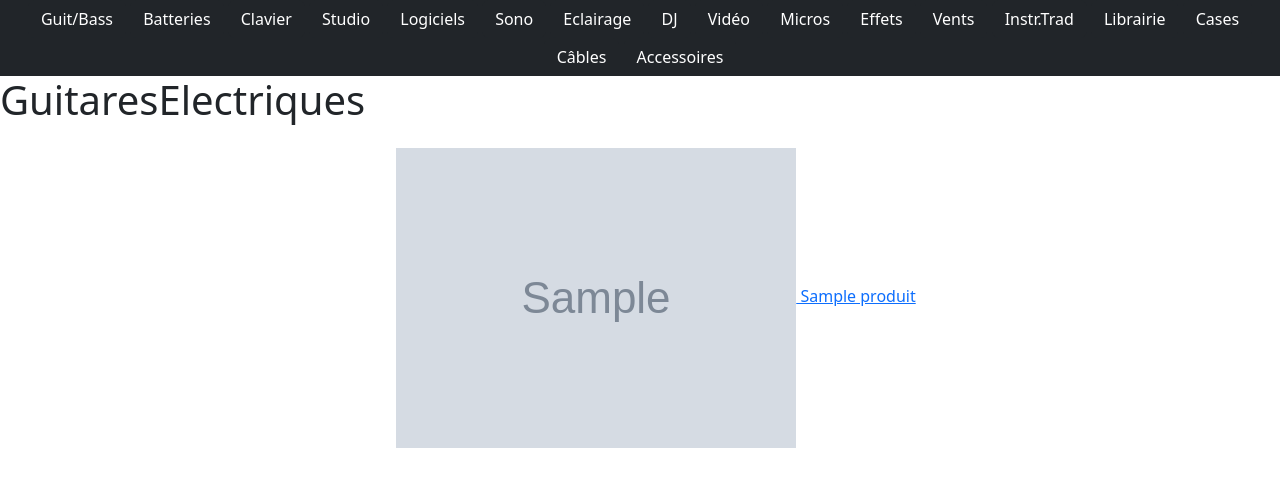
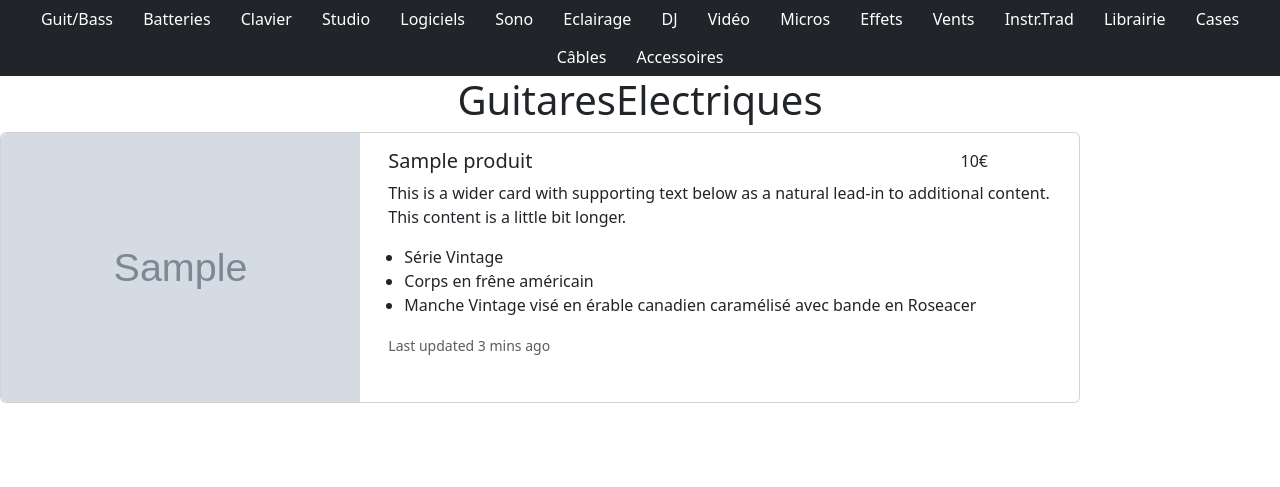
Before and after one commit to Yazou777/ExoECommerce, a Symfony app: template templates/guitares_electriques/index.html.twig in a window 1280 px wide. Shown: the part 112-599 px from the top of the page. Run offline with Twig, Linux system fonts and the light colour scheme; the template is opened without the code that fills it: most values are stand-ins (such as "Sample title", 1, 10 or a date in 2020); grey boxes marked "Sample" are stand-in pictures; some libraries are stand-ins or nearby versions.

Commit message:
produitCard

```diff
--- a/public/css/style.css
+++ b/public/css/style.css
@@ -9,12 +9,16 @@
     border-radius: 50%;
 
 }
+.carou{
+    background-color: black;
+}
 .carou:hover{
     background-color: blueviolet;
 }
 
-.test{
+a {
     text-decoration: none;
+    color: black;
 }
 
 
--- a/templates/guitares_electriques/index.html.twig
+++ b/templates/guitares_electriques/index.html.twig
@@ -5,12 +5,43 @@
 {% block body %}
 
 
-<h1> GuitaresElectriques </h1>
-<div class="container">
-<div class="row">
+<h1 class="text-center"> GuitaresElectriques </h1>
+
+
       {% for produit in produits %}
 
-      <div class="col-12 m-3 text-center">
+<div class="card mb-3" style="max-width: 1080px;">
+  <div class="row g-0">
+    <div class="col-md-4">
+      <img src="/images/{{ produit.image }}" class="img-fluid rounded-start" alt="...">
+    </div>
+    <div class="col-md-8">
+
+      <div class="card-body">
+
+       <div class="container">
+    <div class="row">
+        <h5 class="card-title  col-10">{{ produit.nom }} </h5>
+        <div class="col-2">{{produit.prix}}€ </div>
+        <p class="card-text">This is a wider card with supporting text below as a natural lead-in to additional content. This content is a little bit longer.</p>
+        <div class="card-text">
+        {# {{produit.description}} #}
+        <ul class="ps-3 ">
+  <li >Série Vintage</li>
+  <li >Corps en frêne américain</li>
+  <li >Manche Vintage visé en érable canadien caramélisé avec bande en Roseacer</li>
+</ul>
+</div>
+        <p class="card-text"><small class="text-muted">Last updated 3 mins ago</small></p>
+      </div>
+      </div>
+      </div>
+    </div>
+  </div>
+</div>
+
+
+      {# <div class="col-12 m-3 text-center ">
 
         <a href="#">
 
@@ -18,11 +49,11 @@
       {{ produit.nom }}
 
       </img>
-      </a>
+      </a> #}
 
       </div>
       {% endfor %}
       </div>
-      </div>
+
 
 {% endblock %}
```
Also changed, not shown: src/DataFixtures/AppFixtures.php (+13 -0 lines), src/Entity/Produit.php (+16 -13 lines), templates/accueil/index.html.twig (+19 -22 lines).
